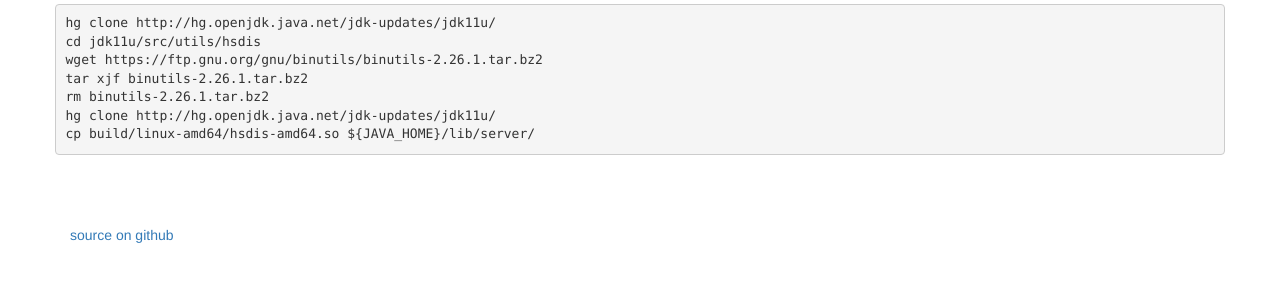
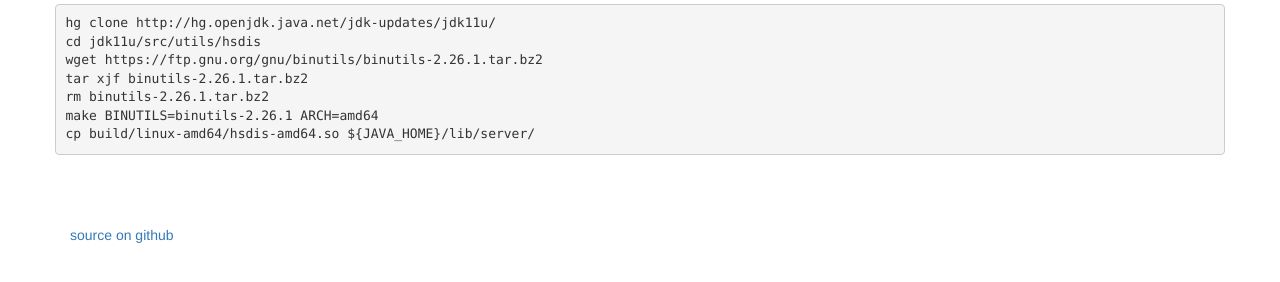
Before and after one commit to marschall/marschall.github.com, a Jekyll site: the page built from _posts/2020-06-30-hsdis-jdk11.md, in a window 1280 px wide. Shown: the part 216-498 px from the top of the page. Built offline with Jekyll 4.4.1, drawn with Linux system fonts in a browser that asks for light colours.

Commit message:
fix instructions

````diff
--- a/_posts/2020-06-30-hsdis-jdk11.md
+++ b/_posts/2020-06-30-hsdis-jdk11.md
@@ -11,6 +11,6 @@
 wget https://ftp.gnu.org/gnu/binutils/binutils-2.26.1.tar.bz2
 tar xjf binutils-2.26.1.tar.bz2
 rm binutils-2.26.1.tar.bz2
-hg clone http://hg.openjdk.java.net/jdk-updates/jdk11u/
+make BINUTILS=binutils-2.26.1 ARCH=amd64
 cp build/linux-amd64/hsdis-amd64.so ${JAVA_HOME}/lib/server/
 ```
````
